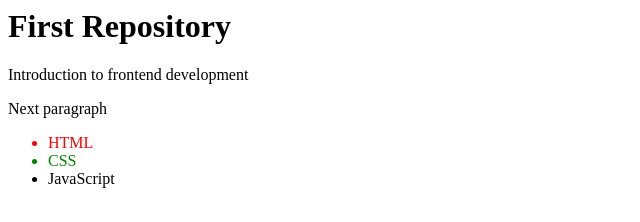
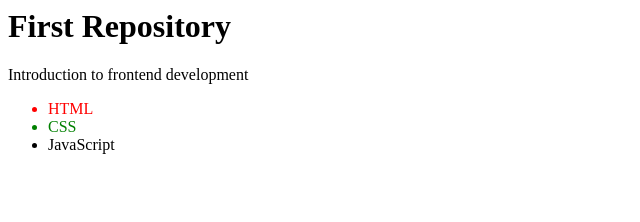
Before and after one commit to Ana-Maria2101/test-frontend-development, a plain HTML site: page index.html in a window 1280 px wide. Shown: the whole page, without its empty margins (0-640 px from the left). Drawn offline with Linux system fonts and the light colour scheme.

Commit message:
paragraph removed

```diff
--- a/index.html
+++ b/index.html
@@ -1,6 +1,6 @@
 <h1>First Repository</h1>
 <p>Introduction to frontend development</p>
-<p>Next paragraph</p>
+
 <ul>
 	<li style="color:red">HTML</li>
 	<li style="color:green">CSS</li>
```
